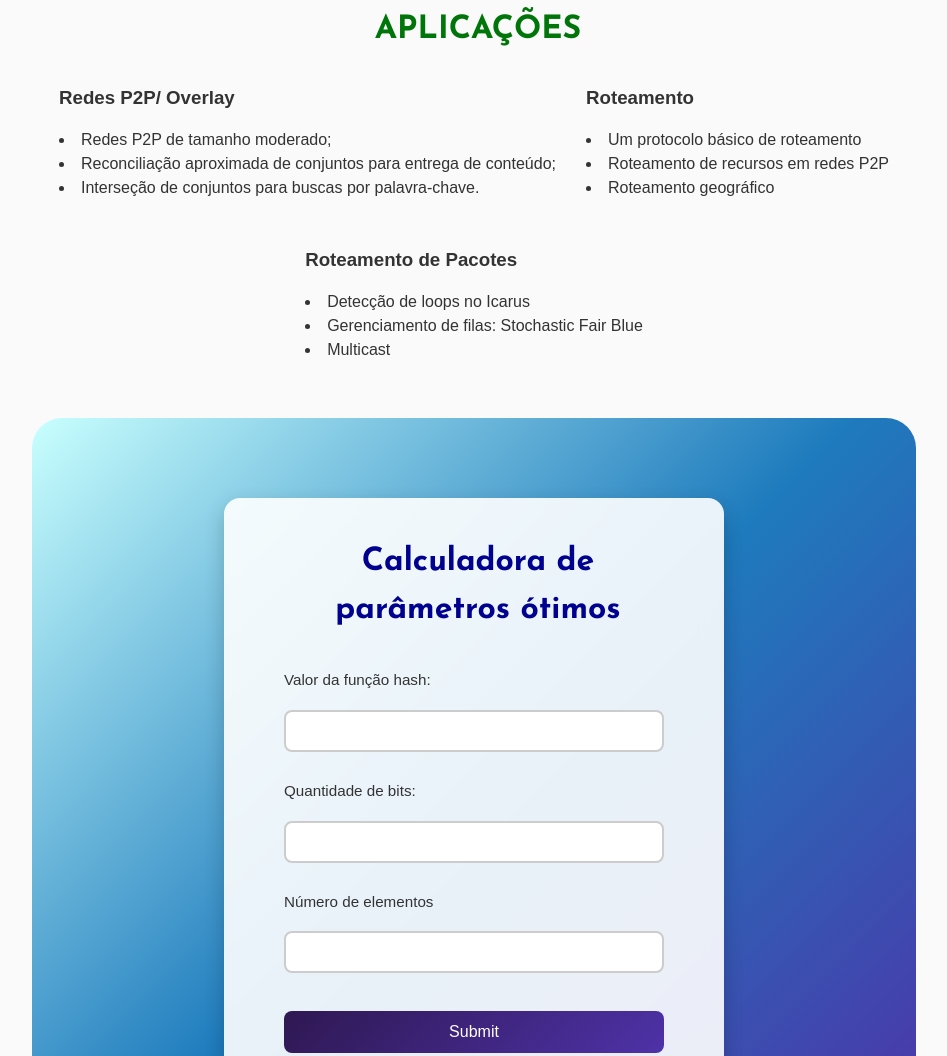
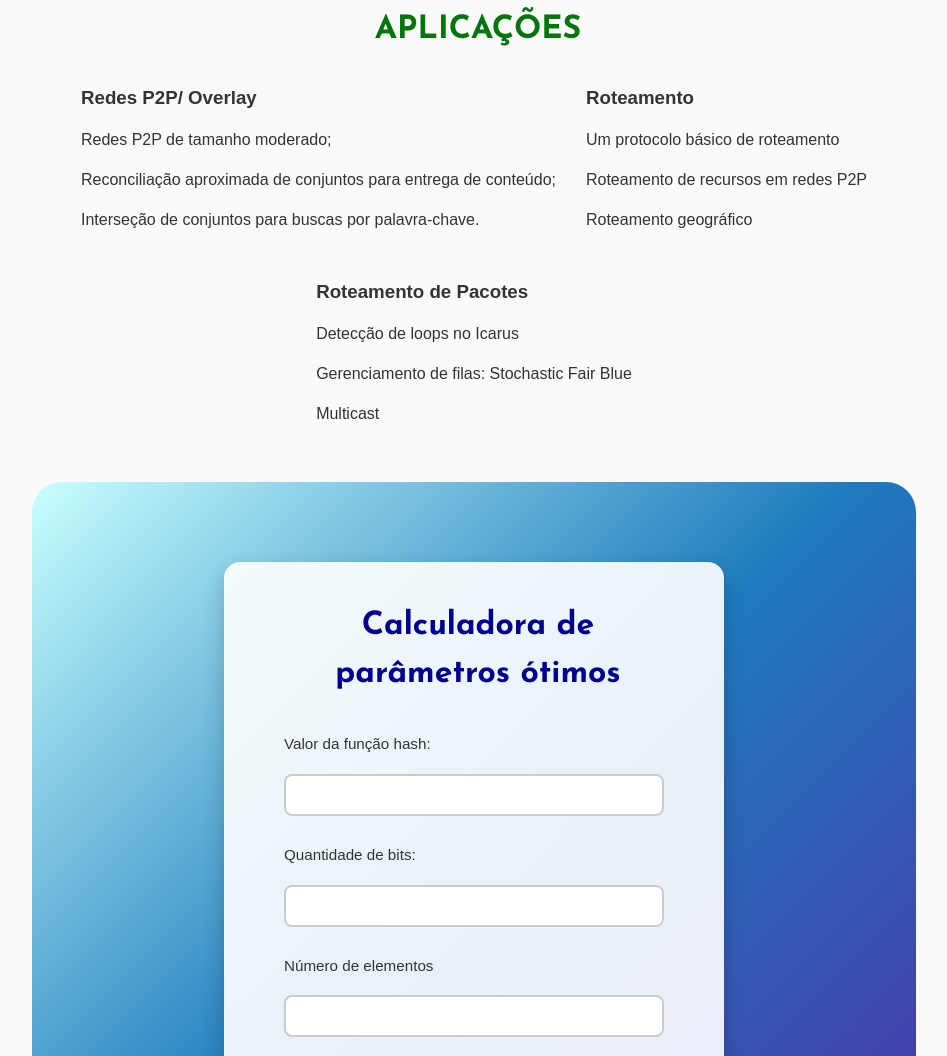
Before and after one commit to Gabriela-Slonik/Bloom-Filter, a plain HTML site: page index.html in a window 1280 px wide. Shown: the part 3740-4796 px from the top of the page, without its empty margins (166-1113 px from the left). Drawn offline with Linux system fonts and the light colour scheme; a web font is replaced by a local one.

Commit message:
Update index.html

```diff
--- a/index.html
+++ b/index.html
@@ -140,23 +140,23 @@
   <div class="texts">
     <div class="text-box">
       <h3>Redes P2P/ Overlay</h3>
-      <p><li>Redes P2P de tamanho moderado;</li>
-          <li>Reconciliação aproximada de conjuntos para entrega de conteúdo;</li>
-          <li>Interseção de conjuntos para buscas por palavra-chave.</li>
+      <p><p>Redes P2P de tamanho moderado;</l>
+          <p>Reconciliação aproximada de conjuntos para entrega de conteúdo;</p>
+          <p>Interseção de conjuntos para buscas por palavra-chave.</p>
 </p>
     </div>
     <div class="text-box">
       <h3>Roteamento</h3>
-      <p><li>Um protocolo básico de roteamento</li>
-          <li>Roteamento de recursos em redes P2P</li>
-          <li>Roteamento geográfico</li>
+      <p><p>Um protocolo básico de roteamento</p>
+          <p>Roteamento de recursos em redes P2P</p>
+          <p>Roteamento geográfico</p>
 </p>
     </div>
     <div class="text-box">
       <h3>Roteamento de Pacotes</h3>
-      <p><li>Detecção de loops no Icarus</li>
-          <li>Gerenciamento de filas: Stochastic Fair Blue</li>
-          <li>Multicast</li></p>
+      <p><p>Detecção de loops no Icarus</p>
+          <p>Gerenciamento de filas: Stochastic Fair Blue</p>
+          <p>Multicast</p></p>
     </div>
   </div>
 </section>
@@ -243,7 +243,7 @@
   </main>
 
   <footer>
-    <p>© 2025 - Estrutura de Dados</p>
+      <p> ESTRUTURA DE DADOS - BLOOM FILTER </p>
   </footer>
 
 <script src="script.js"></script>
```
